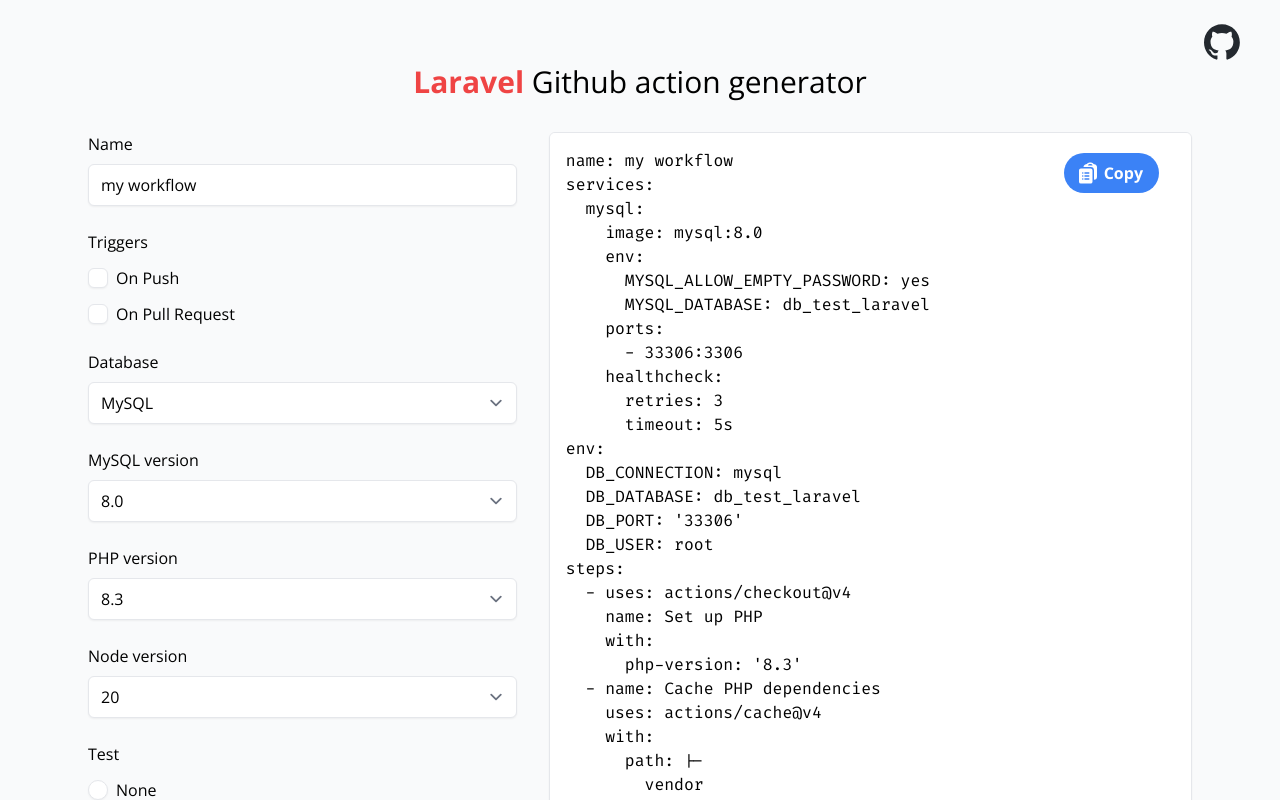
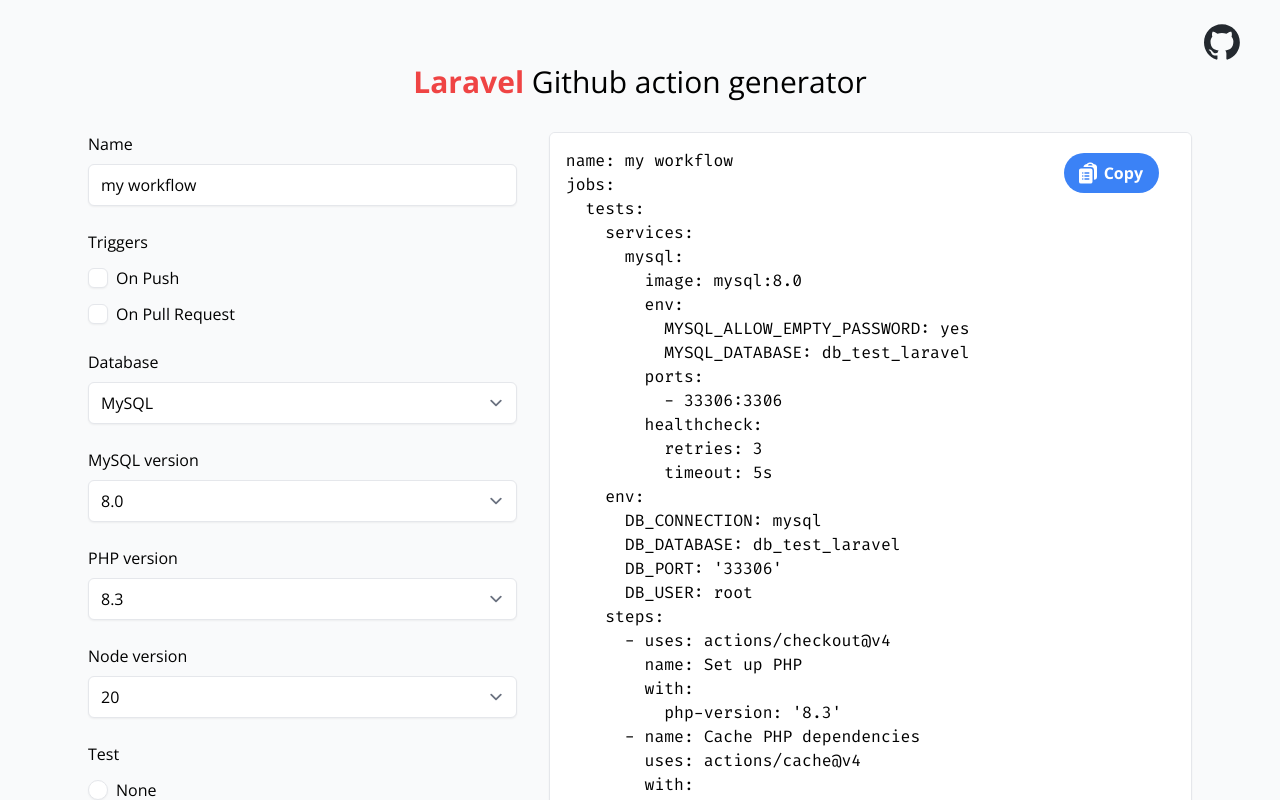
Before and after one commit to LeeConnelly12/laravel-github-action-generator, a Vue app: page / in a window 1280 px wide. Shown: the top 800 px of the page. Built offline with nearby package versions, Linux system fonts and the light colour scheme.

Commit message:
Move steps into job

```diff
--- a/src/composable/useYamlOutput.ts
+++ b/src/composable/useYamlOutput.ts
@@ -191,6 +191,8 @@
       {
         name: form.value.name,
         ...getTriggers(form.value.triggers),
+        jobs: {
+          tests: {
             ...getDatabase(form.value.database_version),
             ...getEnv(),
             steps: [
@@ -206,6 +208,8 @@
               ...getStaticAnalysis(form.value.static_analysis),
             ],
           },
+        },
+      },
       {
         singleQuote: true,
       },
```
Lines whose indentation alone changed are shown as unchanged.
